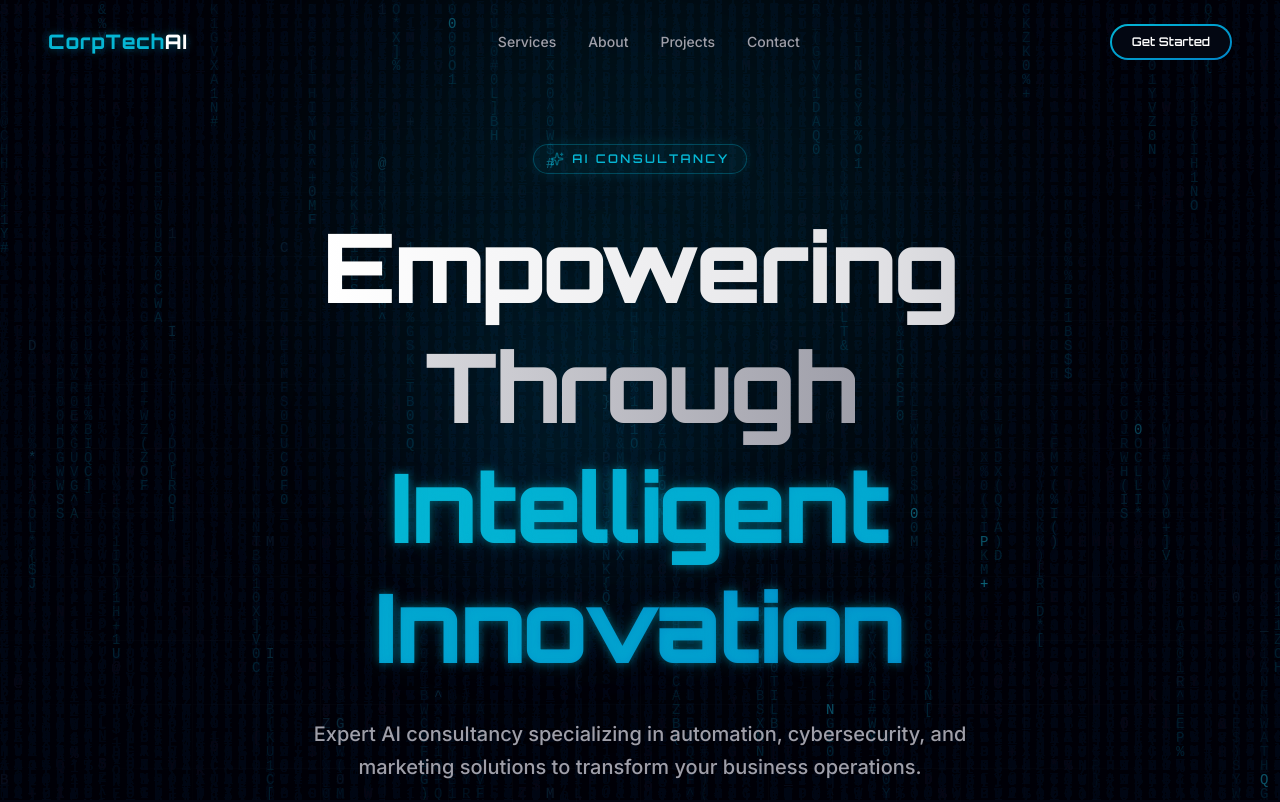
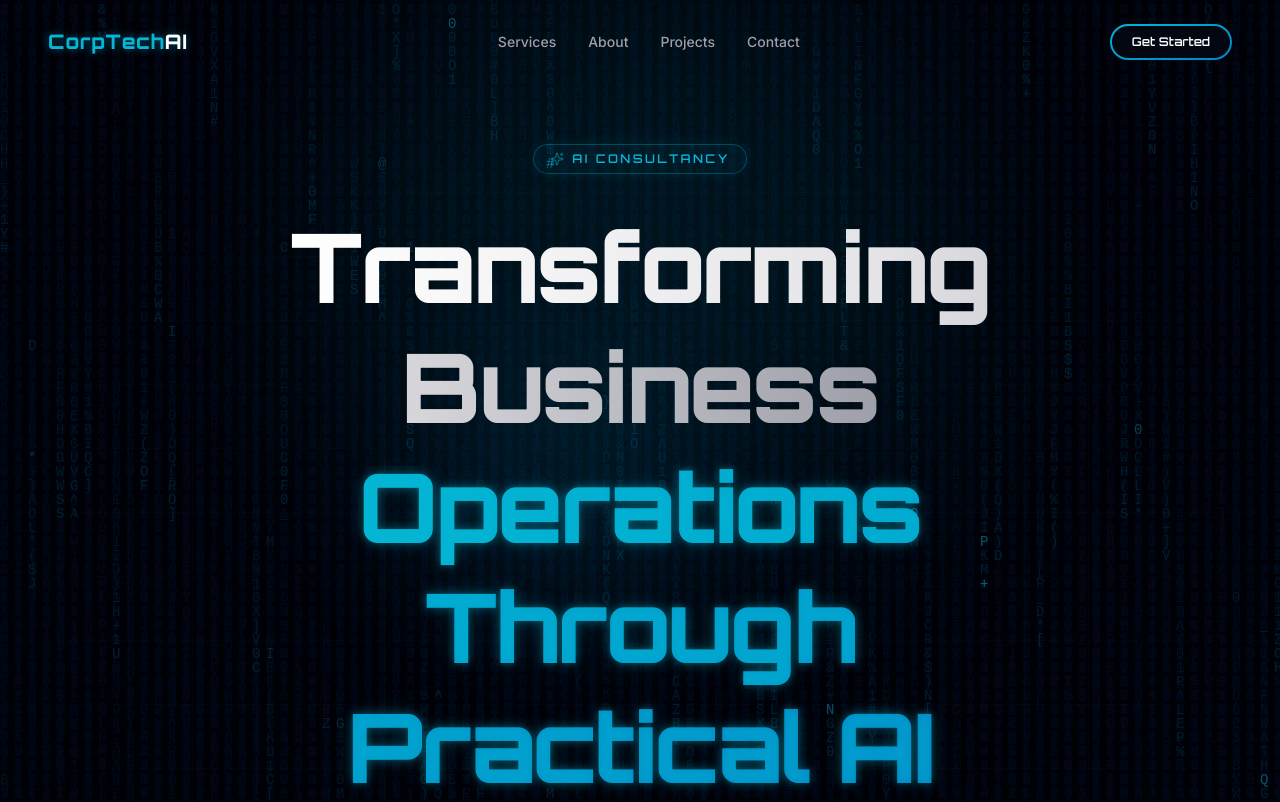
Before and after one commit to suhail-ibne-habib/fawad, a Next.js app: page / in a window 1280 px wide. Shown: the top 802 px of the page. Built offline with nearby package versions, Linux system fonts and the light colour scheme.

Commit message:
Update Slogan, Subheading, and Why Choose Us copy

```diff
--- a/app/components/Hero.tsx
+++ b/app/components/Hero.tsx
@@ -21,17 +21,17 @@ export default function Hero() {
         {/* Hero Title */}
         <h1 className="font-orbitron font-extrabold text-5xl md:text-7xl lg:text-8xl tracking-tight leading-tight mb-8">
           <span className="text-transparent bg-clip-text bg-gradient-to-r from-white via-zinc-200 to-zinc-400">
-            Empowering Through
+            Transforming Business
           </span>
           <br />
           <span className="text-transparent bg-clip-text bg-gradient-to-r from-cyber-cyan to-cyber-blue text-glow">
-            Intelligent Innovation
+            Operations Through Practical AI
           </span>
         </h1>
 
         {/* Sub-description */}
         <p className="text-zinc-400 text-lg md:text-xl max-w-2xl mb-12 font-medium leading-relaxed">
-          Expert AI consultancy specializing in automation, cybersecurity, and marketing solutions to transform your business operations.
+          Helping organisations improve processes, strengthen governance, automate workflows, and adopt AI with confidence.
         </p>
 
         {/* CTA Buttons */}
--- a/app/components/WhyChooseUs.tsx
+++ b/app/components/WhyChooseUs.tsx
@@ -44,7 +44,7 @@ export default function WhyChooseUs() {
     },
     {
       icon: Award,
-      number: "15+",
+      number: "20+",
       label: "Years Experience",
       glowColor: "text-indigo-400",
     },
@@ -61,7 +61,7 @@ export default function WhyChooseUs() {
           Why Choose <span className="text-cyber-cyan text-glow">CorpTech AI</span>?
         </h2>
         <p className="text-zinc-400 text-base md:text-lg max-w-2xl mx-auto">
-          We combine deep technical expertise with a business-first approach to deliver scalable, secure, and high-performing artificial intelligence systems.
+          Leveraging 20+ years of enterprise operational leadership and practical consultancy expertise to help organisations improve processes, strengthen governance, automate workflows, and adopt AI with confidence.
         </p>
       </div>
 
```
